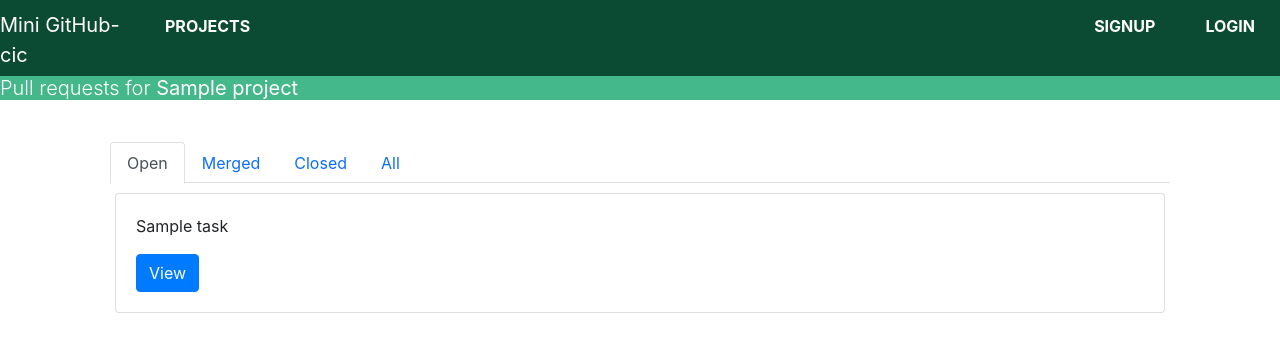
After one commit to isidora-stanic/uks, a Django app: page /projects/1/pull/requests/ in a window 1280 px wide. The commit adds this page. Shown: the top 352 px of the page. Run offline with Django 4.2, Linux system fonts and the light colour scheme; tables that the repository leaves empty hold one stand-in row (values such as "Sample post"); some libraries are stand-ins or nearby versions.

Commit message:
Add pull request CRUD operations

```diff
--- a/mini_githubcic/mini_githubcic/models.py
+++ b/mini_githubcic/mini_githubcic/models.py
@@ -101,6 +101,7 @@ class Task(models.Model):
     title = models.CharField(max_length=50)
     description = models.TextField()
     date_created = models.DateTimeField(default=timezone.now)
+    project = models.ForeignKey(Project, null=True, on_delete=models.CASCADE)
     assigned_to = models.ForeignKey(User, blank=True, null=True, related_name='assigned_to', on_delete=models.CASCADE)
     creator = models.ForeignKey(User, blank=False, related_name='creator', on_delete=models.CASCADE)
 
@@ -161,7 +162,6 @@ class Commit(models.Model):
 
 class Issue(Task):
     milestone = models.ForeignKey(Milestone, blank=True, null=True, on_delete=models.CASCADE)  # ManyToOne
-    project = models.ForeignKey(Project, null=True, on_delete=models.CASCADE)
     is_open = models.BooleanField(default=True)
 
     def get_absolute_url(self):
@@ -176,6 +176,8 @@ class PullRequest(Task):
     source = models.ForeignKey(Branch, blank=False, related_name='source', on_delete=models.CASCADE)
     state = models.CharField(max_length=20, choices=State.choices, default=State.OPEN)
 
+    def get_absolute_url(self):
+        return reverse('pull_request_detail', kwargs={'pk': self.pk})
 
 class Reaction(models.Model):
     type = ReactionType.choices
--- /dev/null
+++ b/mini_githubcic/mini_githubcic/templates/list_pull_requests.html
@@ -0,0 +1,87 @@
+{% extends 'base.html' %}
+{% block content %}
+{% if project_id %}
+<h1 class="title">Pull requests for <b>{{ project.title }}</b></h1>
+{% endif %}
+
+<div class="container">
+    {%if request.user in project.developers.all or request.user == project.lead %}
+    <a class="btn default-button" href="{% url 'add_pull_request' project_id %}">New pull request</a>
+    {%endif%}
+    <br/>
+
+
+    {% if pull_requests %}
+    <div class="container">
+        <div style="padding:10px">
+            <!-- Nav tabs -->
+            <ul class="nav nav-tabs">
+                <li class="nav-item">
+                    <a class="nav-link active" data-toggle="tab" href="#open">Open</a>
+                </li>
+                <li class="nav-item">
+                    <a class="nav-link" data-toggle="tab" href="#merged">Merged</a>
+                </li>
+                <li class="nav-item">
+                    <a class="nav-link" data-toggle="tab" href="#closed">Closed</a>
+                </li>
+                <li class="nav-item">
+                    <a class="nav-link" data-toggle="tab" href="#all">All</a>
+                </li>
+            </ul>
+        </div>
+        <!-- Tab panes -->
+        <div class="tab-content">
+            <div class="tab-pane container active" id="open">
+                {% for pull_request in pull_requests %}
+                {% if pull_request.state == "OPEN" %}
+                <div class="card mb-3">
+                    <div class="card-body">
+                        <p class="card-text">{{ pull_request.title }} </p>
+                        <a class="btn btn-primary" href="{% url 'pull_request_detail' pull_request.id %}">View</a>
+                    </div>
+                </div>
+                {% endif %}
+                {% endfor %}
+            </div>
+            <div class="tab-pane container active" id="merged">
+                {% for pull_request in pull_requests %}
+                {% if pull_request.state == "MERGED" %}
+                <div class="card mb-3">
+                    <div class="card-body">
+                        <p class="card-text">{{ pull_request.title }} </p>
+                        <a class="btn btn-primary" href="{% url 'pull_request_detail' pull_request.id %}">View</a>
+                    </div>
+                </div>
+                {% endif %}
+                {% endfor %}
+            </div>
+            <div class="tab-pane container fade" id="closed">
+                {% for pull_request in pull_requests %}
+                {% if pull_request.state == "CLOSED" %}
+                <div class="card mb-3">
+                    <div class="card-body">
+                        <p class="card-text">{{ pull_request.title }} </p>
+                        <a class="btn btn-primary" href="{% url 'pull_request_detail' pull_request.id %}">View</a>
+                    </div>
+                </div>
+                {% endif %}
+                {% endfor %}
+            </div>
+            <div class="tab-pane container fade" id="all">
+                {% for pull_request in pull_requests %}
+                <div class="card mb-3">
+                    <div class="card-body">
+                        <p class="card-text">{{ pull_request.title }} </p>
+                        <a class="btn btn-primary" href="{% url 'pull_request_detail' pull_request.id %}">View</a>
+                    </div>
+                </div>
+                {% endfor %}
+            </div>
+        </div>
+    </div>
+    {% else %}
+    There are no added pull requests.
+    {% endif %}
+</div>
+{% endblock %}
--- a/mini_githubcic/mini_githubcic/templates/project_detail.html
+++ b/mini_githubcic/mini_githubcic/templates/project_detail.html
@@ -18,6 +18,7 @@
     <div>
         <a class="btn btn-primary" href="{% url 'branch_detail' main_branch.id %}">Code</a>
         <a class="btn btn-primary" href="{% url 'project_issues' object.id %}">Issues</a>
+        <a class="btn btn-primary" href="{% url 'list_pull_requests' object.id %}">Pull requests</a>
         <a class="btn btn-primary" href="{% url 'list_milestones' object.id %}">Milestones</a>
         <a class="btn btn-primary" href="{% url 'list_labels' object.id %}">Labels</a>
         {% if request.user == project.lead %}
--- a/mini_githubcic/mini_githubcic/urls.py
+++ b/mini_githubcic/mini_githubcic/urls.py
@@ -52,5 +52,10 @@ urlpatterns = [
     path('branches/<int:pk>/update', BranchUpdateView.as_view(), name='branch_update'),
     path('branches/<int:pk>/delete', BranchDeleteView.as_view(), name='branch_delete'),
     path('branches/<int:pk>/commits/add', CommitCreateView.as_view(), name='add_commit'),
-    path('commits/<int:pk>', CommitDetailView.as_view(), name='commit_detail')
+    path('commits/<int:pk>', CommitDetailView.as_view(), name='commit_detail'),
+    path('projects/<int:pk>/pull/requests/', PullRequestListView.as_view(), name='list_pull_requests'),
+    path('projects/<int:pk>/pull/requests/add', PullRequestCreateView.as_view(), name='add_pull_request'),
+    path('pull/requests/<int:pk>', PullRequestDetailView.as_view(), name='pull_request_detail'),
+    path('pull/requests/<int:pk>/update', PullRequestUpdateView.as_view(), name='pull_request_update'),
+    path('pull/requests/<int:pk>/delete', PullRequestDeleteView.as_view(), name='pull_request_delete'),
 ]
--- a/mini_githubcic/mini_githubcic/views.py
+++ b/mini_githubcic/mini_githubcic/views.py
@@ -10,7 +10,7 @@ from django.views.generic import (
     DeleteView
 )
 
-from .models import Project, User, Milestone, Issue, Label, Branch, Commit, Visibility
+from .models import Project, User, Milestone, Issue, Label, Branch, Commit, Visibility, PullRequest
 
 from django.urls import reverse_lazy
 from django.http import HttpResponseRedirect
@@ -71,9 +71,10 @@ class ProjectListView(ListView):
     ordering = ['title']
 
     def get_queryset(self):
-        if(self.request.user.is_authenticated):
+        if self.request.user.is_authenticated:
             return Project.objects.filter(Q(lead=self.request.user) | Q(visibility=Visibility.PUBLIC) | Q(developers=self.request.user)).distinct()
-        else: return Project.objects.filter(visibility=Visibility.PUBLIC)
+        else:
+            return Project.objects.filter(visibility=Visibility.PUBLIC)
 
 
 class IssueListView(ListView):
@@ -383,7 +384,6 @@ def milestone_close(request, pk=None):
 class LabelListView(ListView):
     model = Label
     template_name = 'list_labels.html'
-    template_name = 'list_labels.html'
     context_object_name = 'labels'
     ordering = ['name']
 
@@ -506,3 +506,79 @@ class CommitDetailView(DetailView):
         context['parents'] = self.get_object().parents.all()
         context['branches'] = self.get_object().branches.all()
         return context
+
+
+class PullRequestListView(ListView):
+    model = PullRequest
+    template_name = 'list_pull_requests.html'
+    context_object_name = 'pull_requests'
+    ordering = ['id']
+
+    def get_context_data(self, *args, **kwargs):
+        context = super(PullRequestListView, self).get_context_data(*args, **kwargs)
+        context['project_id'] = self.request.resolver_match.kwargs['pk']
+        context['project'] = Project.objects.filter(id=context['project_id']).first()
+        context['pull_requests'] = PullRequest.objects.filter(project__id=context['project_id'])
+        return context
+
+    def get_queryset(self):
+        return PullRequest.objects.all()
+
+class PullRequestCreateView(CreateView):
+    model = PullRequest
+    template_name = 'new_pull_request.html'
+    fields = ['title', 'description', 'assigned_to', 'source', 'target']
+
+    def get_form(self, form_class=None):
+
+        form = super(PullRequestCreateView, self).get_form(form_class)
+        form.fields['description'].required = False
+        form.fields['assigned_to'].required = False
+        return form
+
+    def form_valid(self, form):
+        context = self.get_context_data()
+        form.instance.project = context['project']
+        form.instance.creator = self.request.user
+        if PullRequest.objects.filter(title=form.instance.title, project_id=form.instance.project.id).exists():
+            form.add_error(None, 'Title already in use')
+            return super().form_invalid(form)
+
+        return super().form_valid(form)
+
+    def get_context_data(self, *args, **kwargs):
+        context = super(PullRequestCreateView, self).get_context_data(*args, **kwargs)
+        context['project_id'] = self.request.resolver_match.kwargs['pk']
+        context['project'] = Project.objects.filter(id=int(context['project_id'])).first()
+        return context
+
+class PullRequestUpdateView(UpdateView):
+    model = PullRequest
+    template_name = 'pull_request_update.html'
+    fields = ['title', 'description', 'assigned_to']
+
+    def get_form(self, form_class=None):
+        form = super(PullRequestUpdateView, self).get_form(form_class)
+        form.fields['description'].required = False
+        form.fields['assigned_to'].required = False
+        return form
+
+    def form_valid(self, form):
+        if PullRequest.objects.filter(title=form.instance.title, project_id=form.instance.project.id).exists():
+            if self.get_object().title != form.instance.title:
+                form.add_error(None, 'Title already in use')
+                return super().form_invalid(form)
+
+        return super().form_valid(form)
+
+class PullRequestDetailView(DetailView):
+    model = PullRequest
+    template_name = 'pull_request_detail.html'
+
+
+class PullRequestDeleteView(DeleteView):
+    model = PullRequest
+    template_name = 'pull_request_delete.html'
+
+    def get_success_url(self):
+        return reverse_lazy('list_pull_requests', kwargs={'pk': self.object.project.id})
```
Also changed, not shown: mini_githubcic/mini_githubcic/templates/new_pull_request.html (added, +17 -0 lines), mini_githubcic/mini_githubcic/templates/pull_request_delete.html (added, +16 -0 lines), mini_githubcic/mini_githubcic/templates/pull_request_detail.html (added, +27 -0 lines), mini_githubcic/mini_githubcic/templates/pull_request_update.html (added, +17 -0 lines), mini_githubcic/mini_githubcic/migrations/0005_remove_issue_project_task_project_alter_label_color.py (added).
